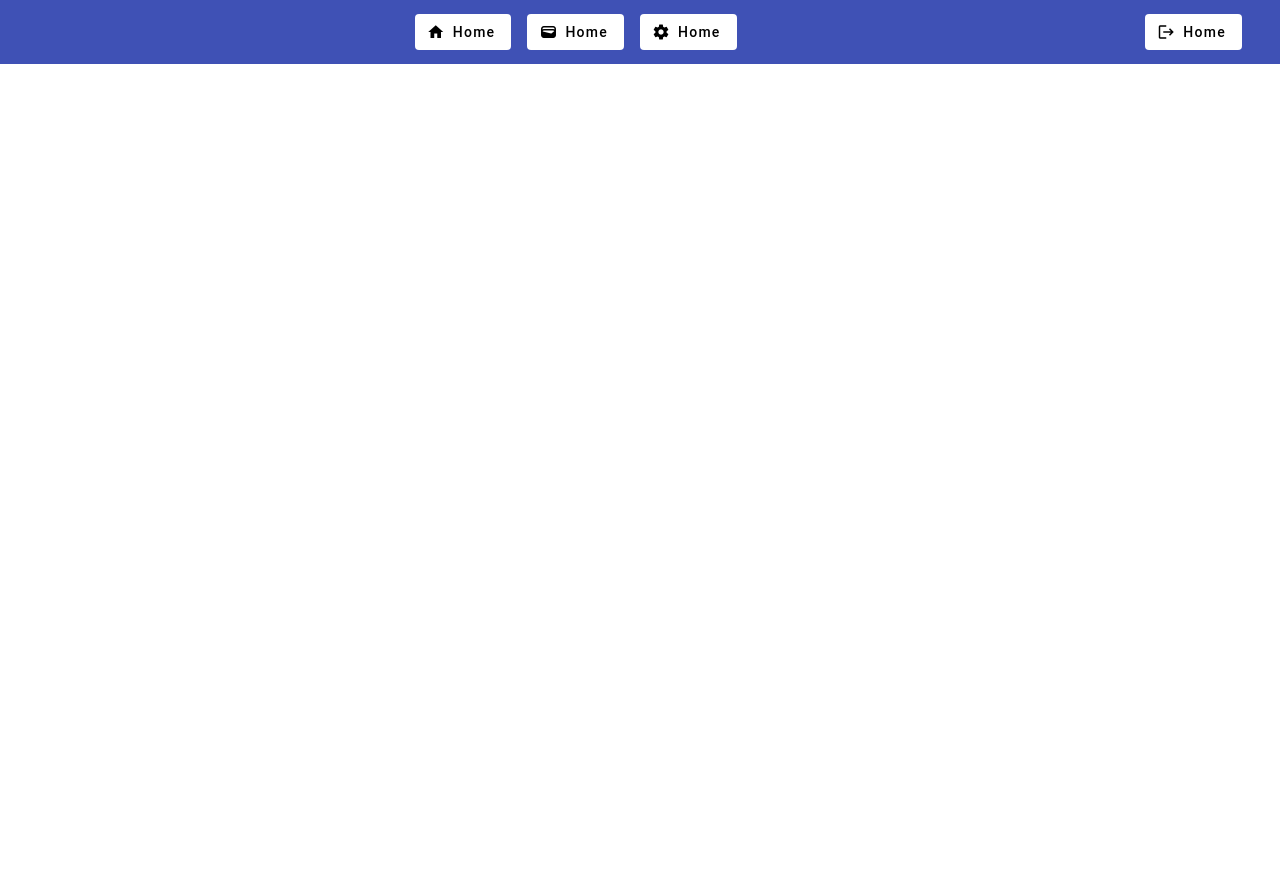
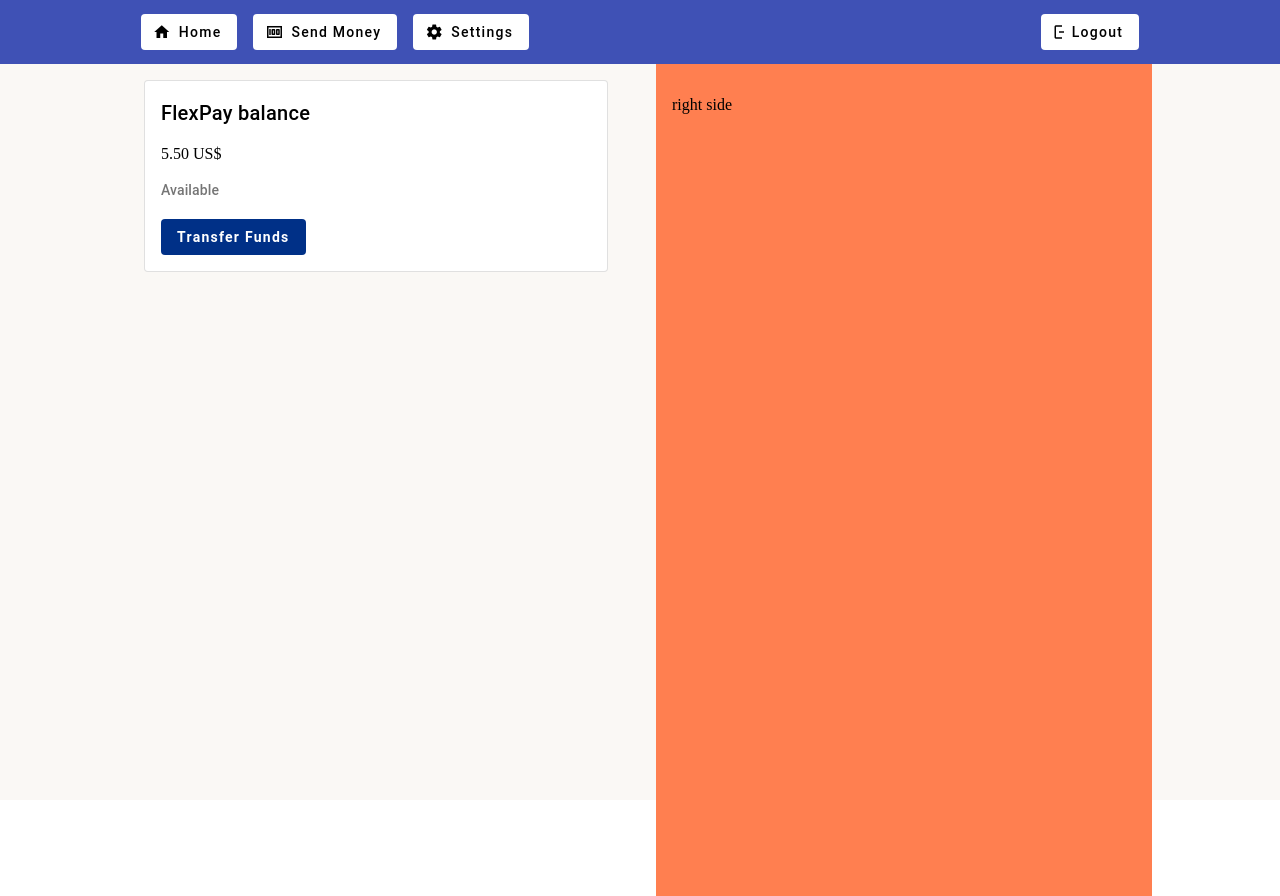
Before and after one commit to DenisKantic/flex_pay_frontend_angular, an Angular app: page /dashboard in a window 1280 px wide. Before the commit the page ends 800 px from the top, so only its background shows below. Built offline with nearby package versions, Linux system fonts and the light colour scheme.

Commit message:
created one card in dashboard, changes in navbar also

```diff
--- a/src/app/components/dashboard/dashboard.component.css
+++ b/src/app/components/dashboard/dashboard.component.css
@@ -0,0 +1,35 @@
+.dash-container{
+    background-color: #faf8f5;
+    height: 100vh;
+    width: 100%;
+}
+
+.wrapper{
+    height: 100%;
+    width: 80%;
+    margin: auto;
+    display: flex;
+    justify-content: center;
+    align-items: start;
+    gap: 2rem;
+
+}
+
+.left-side{
+    height: 100vh;
+    width: 100%;
+    padding: 1rem;
+}
+
+.right-side{
+    height: 100vh;
+    padding: 1rem;
+    background-color: coral;
+    width: 100%;
+}
+
+.transfer-btn{
+    background-color: #003087 !important;
+    color: white !important;
+    font-weight: bold;
+}
--- a/src/app/components/dashboard/dashboard.component.html
+++ b/src/app/components/dashboard/dashboard.component.html
@@ -1 +1,22 @@
-<app-navbar />
+<div class="dash-container">
+    <app-navbar />
+    <div class="wrapper">
+        <div class="left-side">
+            <mat-card appearance="outlined">
+                <mat-card-content>
+                <mat-card-title>FlexPay balance</mat-card-title>
+                <p>5.50 US$</p>
+                <mat-card-subtitle>Available</mat-card-subtitle>
+
+                <br>
+
+                <button class="transfer-btn" mat-flat-button>Transfer Funds</button>
+            </mat-card-content>
+              </mat-card>
+        </div>
+
+        <div class="right-side">
+            <p>right side</p>
+        </div>
+    </div>
+</div>
--- a/src/app/components/dashboard/navbar/navbar.component.css
+++ b/src/app/components/dashboard/navbar/navbar.component.css
@@ -1,20 +1,23 @@
 mat-toolbar{
     display: flex;
     align-items: center;
+    width: 100%;
     justify-content: center;
+}
+
+.wrapper{
+    width: 80%;
+    margin: auto;
 }
 
 div{
     display: flex;
-    width: 90%;
+    width: 100%;
     align-items: center;
-    justify-content: center;
 }
 
 button{
     display: flex;
-    margin-right: 1rem;
     justify-content: center;
     align-items: center;
-    background-color: green;
 }
--- a/src/app/components/dashboard/navbar/navbar.component.html
+++ b/src/app/components/dashboard/navbar/navbar.component.html
@@ -1,25 +1,28 @@
 <mat-toolbar  color="primary">
+  <div class="wrapper">
   <div>
-    <button mat-flat-button  routerLink="/home">
+    <button style="margin-right: 1rem;" mat-flat-button  routerLink="/dashboard">
       <mat-icon>home</mat-icon>
       <p>Home</p>
     </button>
 
-    <button mat-flat-button  routerLink="/home">
-      <mat-icon>wallet</mat-icon>
-      <p>Home</p>
+
+    <button style="margin-right: 1rem;" mat-flat-button  routerLink="/dashboard/send-money">
+      <mat-icon>money</mat-icon>
+      <p>Send Money</p>
     </button>
 
-    <button mat-flat-button  routerLink="/home">
+    <button style="margin-right: 1rem;" mat-flat-button  routerLink="/dashboard/settings">
       <mat-icon>settings</mat-icon>
-      <p>Home</p>
+      <p>Settings</p>
     </button>
   </div>
     <span class="spacer"></span>
 
 
-    <button mat-flat-button  routerLink="/home">
+    <button mat-flat-button>
       <mat-icon>logout</mat-icon>
-      <p>Home</p>
+      <p>Logout</p>
     </button>
+  </div>
   </mat-toolbar>
--- a/src/app/components/dashboard/navbar/navbar.component.ts
+++ b/src/app/components/dashboard/navbar/navbar.component.ts
@@ -3,6 +3,7 @@ import { MatToolbarModule } from '@angular/material/toolbar';
 import { MatIconModule } from '@angular/material/icon';
 import { MatButtonModule } from '@angular/material/button';
 import { MatMenuModule } from '@angular/material/menu';
+import { RouterModule } from '@angular/router';
 
 @Component({
   selector: 'app-navbar',
@@ -10,6 +11,7 @@ import { MatMenuModule } from '@angular/material/menu';
     MatToolbarModule,
     MatIconModule,
     MatButtonModule,
+    RouterModule,
     MatMenuModule,],
   templateUrl: './navbar.component.html',
   styleUrl: './navbar.component.css'
```
Also changed, not shown: src/app/components/dashboard/dashboard.component.ts (+6 -1 lines).
